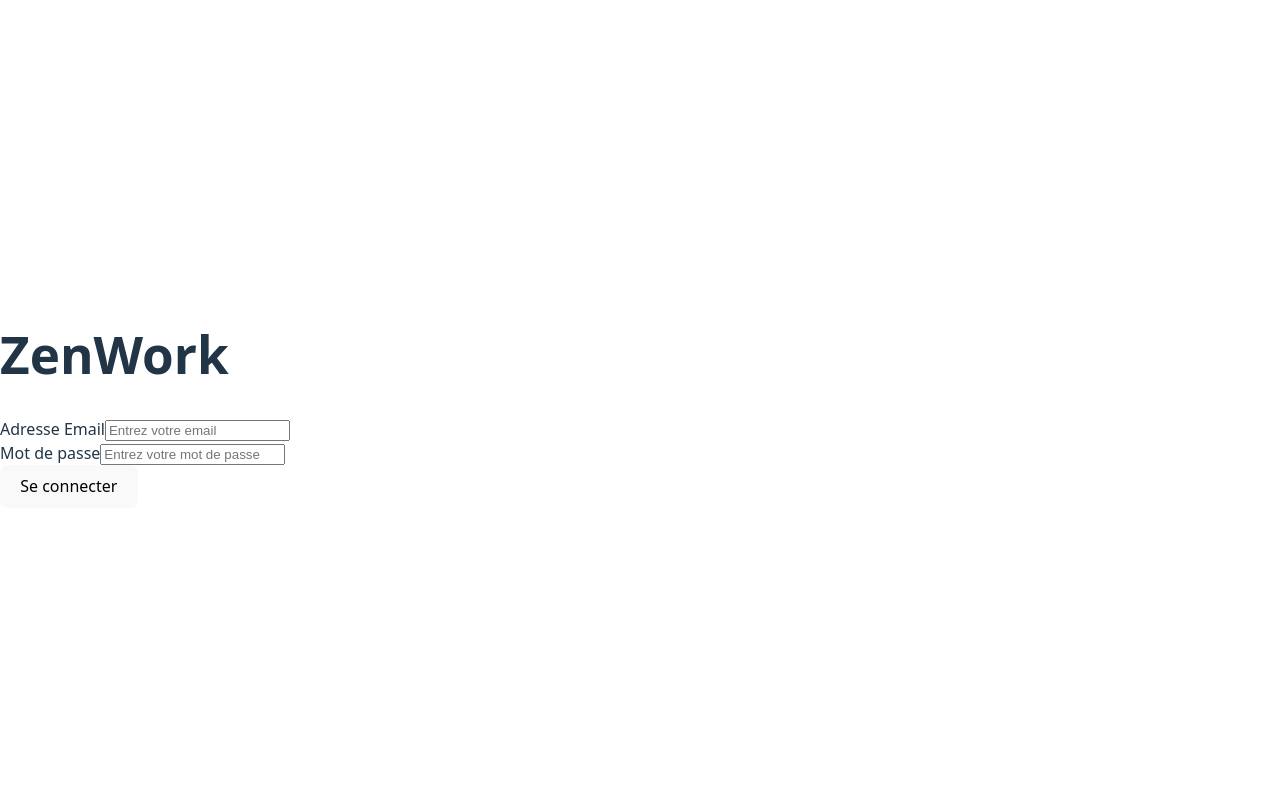
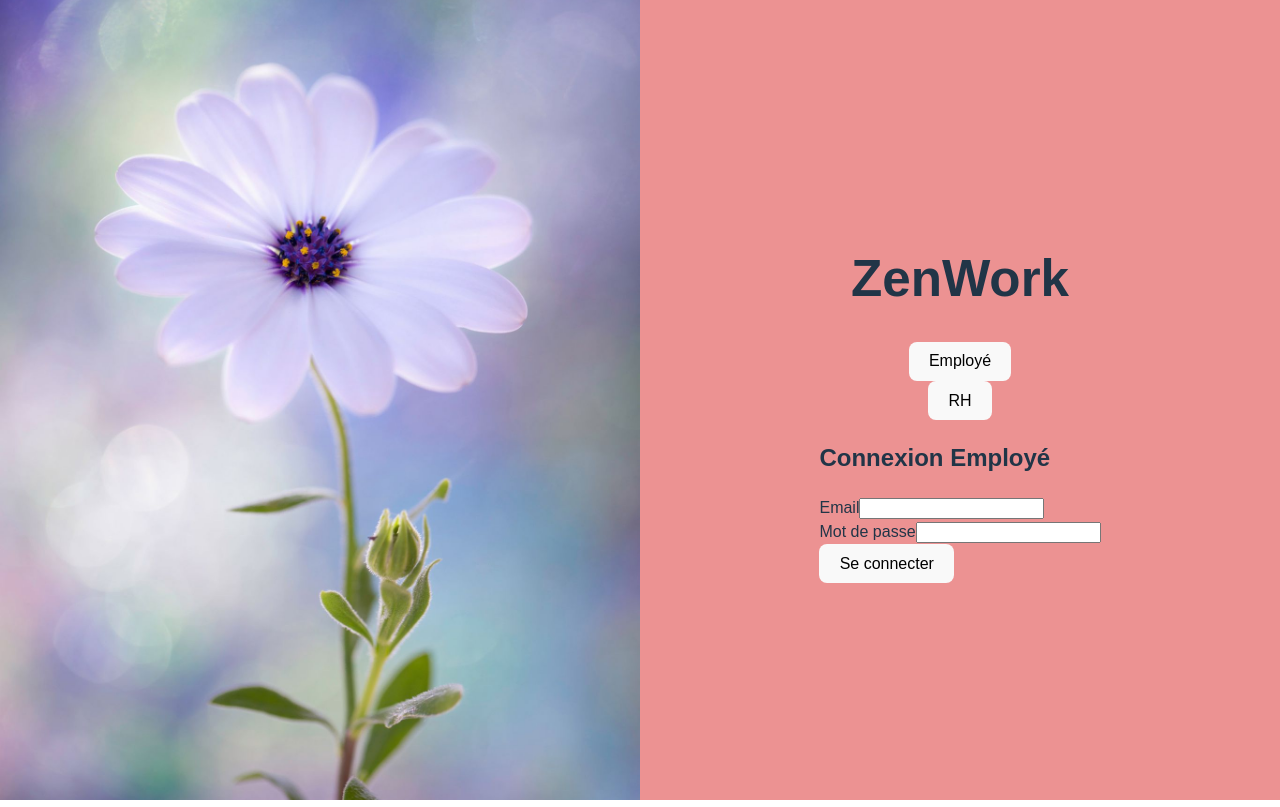
Before and after one commit to oualid3456/ZenWork, a React app in the folder Frontend/: page / in a window 1280 px wide. Built offline with nearby package versions, Linux system fonts and the light colour scheme; the HTML template or start-up script is replaced by a standard one.

Commit message:
page login bientot fini

```diff
--- a/Frontend/src/App.jsx
+++ b/Frontend/src/App.jsx
@@ -1,10 +1,27 @@
-import React from "react";
-import Login from "./Login";
+import { useState } from "react";
+import EmployeeLogin from "./EmployeeLogin";
+import RhLogin from "./RhLogin";
+import './login.css';
 
 function App() {
+  const [space, setSpace] = useState("employee");
   return (
-    <div>
-      <Login />
+    // on a besoin de container ici car, on a pas de body
+    <div className="container">
+      <div className="left">
+        <img src="public/login_pic.png" alt="login pic" />
+      </div>
+      <div className="right">
+        <h1>ZenWork</h1>
+        <button onClick={() => setSpace("employee")}>
+          Employé
+        </button>
+        <button onClick={() => setSpace("rh")}>
+          RH
+        </button>
+        {space === "employee" && <EmployeeLogin />}
+        {space === "rh" && <RhLogin />}
+      </div>
     </div>
   );
 }
--- /dev/null
+++ b/Frontend/src/EmployeeLogin.jsx
@@ -0,0 +1,16 @@
+function EmployeeLogin() {
+  return (
+    <div>
+      <h2>Connexion Employé</h2>
+      <form>
+        <label>Email<input type="email" /></label>
+        <br />
+        <label>Mot de passe<input type="password" /></label>
+        <br />
+        <button>Se connecter</button>
+      </form>
+    </div>
+  );
+}
+
+export default EmployeeLogin;
--- a/Frontend/src/Login.jsx
+++ /dev/null
@@ -1,24 +0,0 @@
-import React from "react";
-
-function Login() {
-  return (
-    <div>
-      <h1>ZenWork</h1>
-      <form>
-        <label>
-          Adresse Email
-          <input type="email" placeholder="Entrez votre email" />
-        </label>
-        <br />
-        <label>
-          Mot de passe
-          <input type="password" placeholder="Entrez votre mot de passe" />
-        </label>
-        <br />
-        <button type="submit">Se connecter</button>
-      </form>
-    </div>
-  );
-}
-
-export default Login;
--- /dev/null
+++ b/Frontend/src/RhLogin.jsx
@@ -0,0 +1,16 @@
+function RhLogin() {
+  return (
+    <div>
+      <h2>Connexion Employé</h2>
+      <form>
+        <label>Email<input type="email" /></label>
+        <br />
+        <label>Mot de passe<input type="password" /></label>
+        <br />
+        <button>Se connecter</button>
+      </form>
+    </div>
+  );
+}
+
+export default RhLogin;
--- /dev/null
+++ b/Frontend/src/login.css
@@ -0,0 +1,27 @@
+.container {
+  display: flex;
+  height: 100vh;
+  width: 100vw;
+  margin: 0;
+  padding: 0;
+  font-family: Arial, sans-serif;
+}
+
+.left {
+  flex: 1;
+}
+
+.left img {
+  width: 100%;
+  height: 100%;
+  object-fit: cover;
+}
+
+.right {
+  flex: 1;
+  display: flex;
+  flex-direction: column;
+  align-items: center;
+  justify-content: center;
+  background-color: #ec9292;
+}
```
Also changed, not shown: Frontend/public/login_pic.png (added).
